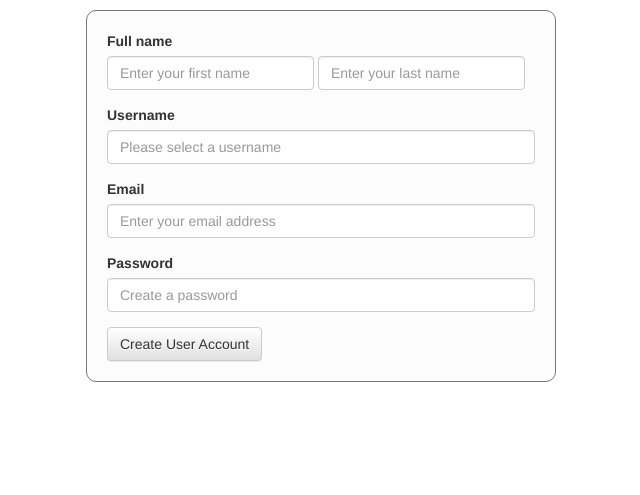
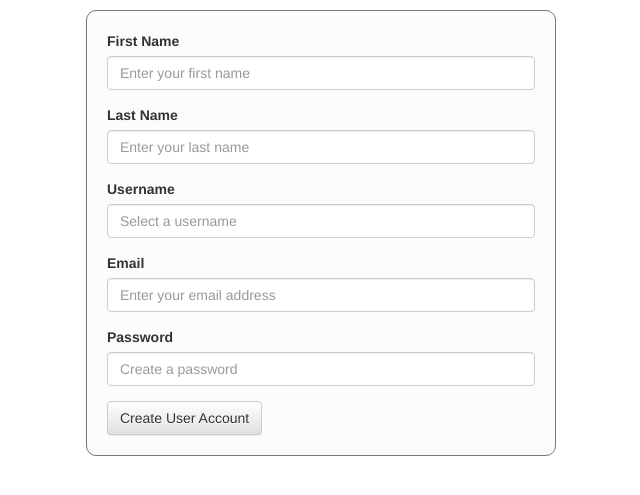
Before and after one commit to srmagura/goodnight-lead, a Django app: template app/templates/register.html in a window 1280 px wide. Shown: the top 495 px of the page, without its empty margins (319-959 px from the left). Run offline with Django 3.2, Linux system fonts and the light colour scheme; the template is opened without the code that fills it: values that come from a table or form of the project are taken from there, others are empty; some libraries are stand-ins or nearby versions.

Commit message:
Registration form overhaul for proper validation.
Adding forms.py: Declares the registration from class with correct
styling and custom validation. Username and email must be unique.
login.html: Changing to a link to the registration page instead of
using post.
register.html: Editing registration form to take advantage of the
registration form class and implement correct validation and style.
views.py: Overhaul of registration views - condensed into one view
which redirects to login page after completion. If the form fails to
pass validation or has not yet been submitted through post it loads
normally.
urls.py: Changing urls to reflect the change in views.py.

```diff
--- /dev/null
+++ b/app/forms.py
@@ -0,0 +1,54 @@
+from django import forms
+from django.core.exceptions import ValidationError
+from django.contrib.auth.models import User
+
+#Username entry field with custom validation - username must be unique
+class UsernameRegistrationField(forms.CharField):
+	def validate(self, value):
+		super(UsernameRegistrationField, self).validate(value)
+		if(User.objects.filter(username=value).exists()):
+			raise ValidationError(
+                "Username is already taken"
+            )
+
+#Email entry field with custom validation - email must be unique
+class EmailRegistrationField(forms.EmailField):
+	def validate(self, value):
+		super(EmailRegistrationField, self).validate(value)
+		if(User.objects.filter(email=value).exists()):
+			raise ValidationError(
+                "Email already in use"
+            )
+
+#Form used for registering a new user account.
+class UserRegistrationForm(forms.Form):
+
+	firstname = forms.CharField(
+		label="First Name",
+        required=True,
+        max_length = 30,
+        widget = forms.TextInput(attrs = {'class': 'form-control', 'placeholder': 'Enter your first name'}),
+    )
+
+	lastname = forms.CharField(
+		label="Last Name",
+		required=True,
+		max_length = 30,
+		widget = forms.TextInput(attrs = {'class': 'form-control', 'placeholder': 'Enter your last name'}),
+	)
+
+	username = UsernameRegistrationField(
+		label = "Username",
+		required = True,
+		widget = forms.TextInput(attrs = {'class': 'form-control', 'placeholder': 'Select a username'}),
+	)
+
+	email = EmailRegistrationField(
+		label = "Email",
+		required = True,
+		widget = forms.TextInput(attrs = {'class': 'form-control', 'placeholder': 'Enter your email address'}),
+	)
+
+	password = forms.CharField(
+		widget = forms.PasswordInput(attrs = {'class': 'form-control', 'placeholder': 'Create a password'}),
+	)
--- a/app/templates/register.html
+++ b/app/templates/register.html
@@ -2,37 +2,19 @@
 
 {% block content %}
 	<div class="container account-registration">
-		<form role="form" class="registration" method="post" action="{% url 'register_user' %}">
+		<form role="form" class="registration" method="post" action="{% url 'register' %}">
 			{% csrf_token %}
 
-			<div class="form-group">
-				<label for="fullname">Full name</label>
-
-				<div class="form-inline" id="fullname">
-					<label for="firstname" class="sr-only">First Name</label>
-					<input type="text" class="form-control" id="firstname" name="firstname" placeholder="Enter your first name">
-
-					<label for="lastname" class="sr-only">Last Name</label>
-					<input type="text" class="form-control" id="lastname" name="lastname" placeholder="Enter your last name">
+		  	<!--
+		  		Create each input with the appropriate label (and errors if any).
+		  	-->
+		  	{% for field in form %}
+		  		<div class="form-group {% if field.errors %} has-error {% endif %}">
+		  			<label class = "control-label"> {{ field.label }} </label>
+		  			<span class = "form-control-feedback">{{ field.errors }}</span>
+					{{ field }}
 				</div>
-		  	</div>
-
-		  	<div class="form-group">
-				<label for="username">Username</label>
-				<input type="text" class="form-control" id="username" name="username" placeholder="Please select a username">
-		  	</div>
-
-		  	<div class="form-group">
-				<label for="email">Email</label>
-				<input type="email" class="form-control" id="email" name="email" placeholder="Enter your email address">
-		  	</div>
-
-		  	<div class="form-group">
-				<label for="password">Password</label>
-				<input type="password" class="form-control" id="password" name="password" placeholder="Create a password">
-		  	</div>
-
-		  	<!-- Add option for selecting group -->
+			{% endfor %}
 
 			<button type="submit" class="btn btn-default">Create User Account</button>
 		</form>
--- a/goodnight_lead/urls.py
+++ b/goodnight_lead/urls.py
@@ -8,8 +8,7 @@ urlpatterns = patterns('',
     # Examples:
     url(r'^$', views.login_page, name='login_page'),
     url(r'^do_login$', views.do_login, name='do_login'),
-    url(r'^register_user_page$', views.register_user_page, name='register_user_page'),
-    url(r'^register_user$', views.register_user, name='register_user'),
+    url(r'^register$', views.register, name='register'),
 
     #url(r'^admin/', include(admin.site.urls)),
 )
```
Also changed, not shown: app/templates/login.html (+2 -5 lines), app/views.py (+30 -15 lines).
